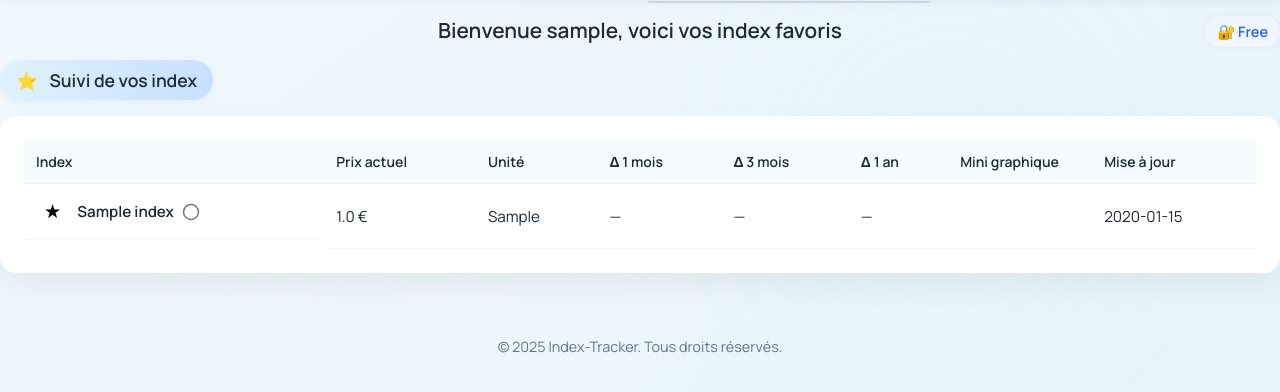
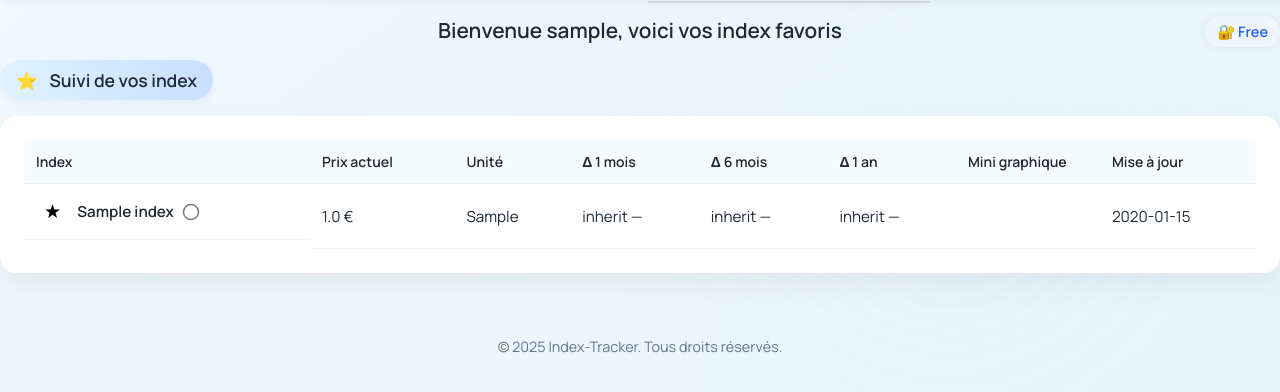
Before and after one commit to utis82/Index-tracker, a Django app: page /dashboard/ in a window 1280 px wide. Shown: the part 49-441 px from the top of the page. Run offline with Django 5.2, Linux system fonts and the light colour scheme; a user stored in the database is signed in; tables that the repository leaves empty hold one stand-in row (values such as "Sample post"); some libraries are stand-ins or nearby versions.

Commit message:
rajout des flèches dans dsb

```diff
--- a/main/templates/dashboard.html
+++ b/main/templates/dashboard.html
@@ -23,7 +23,7 @@
           <th style="padding: 12px;">Prix actuel</th>
           <th style="padding: 12px;">Unité</th>
           <th style="padding: 12px;">Δ 1 mois</th>
-          <th style="padding: 12px;">Δ 3 mois</th>
+          <th style="padding: 12px;">Δ 6 mois</th>
           <th style="padding: 12px;">Δ 1 an</th>
           <th style="padding: 12px;">Mini graphique</th>
           <th style="padding: 12px;">Mise à jour</th>
@@ -72,17 +72,20 @@
             <td style="padding: 12px;">{{ item.unit }}</td>  <!-- ✅ Nouvelle cellule -->
 
             <!-- Δ 1 mois -->
-            <td style="padding: 12px; color: {% if item.variation_1m and item.variation_1m > 0 %}red{% elif item.variation_1m and item.variation_1m < 0 %}green{% else %}inherit{% endif %};">
+            <td style="padding: 12px; color: {% if item.variation_1m > 0 %}red{% elif item.variation_1m  < 0 %}green{% else %}inherit{% endif %};">
+              {% if item.variation_1m > 0 %}▲{% elif item.variation_1m  < 0 %}▼{% else %}inherit{% endif %}
               {% if item.variation_1m %}{{ item.variation_1m }} %{% else %}—{% endif %}
             </td>
 
             <!-- Δ 6 mois -->
-            <td style="padding: 12px; color: {% if item.variation_6m and item.variation_6m > 0 %}red{% elif item.variation_6m and item.variation_6m < 0 %}green{% else %}inherit{% endif %};">
+            <td style="padding: 12px; color: {% if item.variation_6m  > 0 %}red{% elif item.variation_6m  < 0 %}green{% else %}inherit{% endif %};">
+              {% if item.variation_6m > 0 %}▲{% elif item.variation_6m  < 0 %}▼{% else %}inherit{% endif %}
               {% if item.variation_6m %}{{ item.variation_6m }} %{% else %}—{% endif %}
             </td>
 
             <!-- Δ 1 an -->
-            <td style="padding: 12px; color: {% if item.variation_1y and item.variation_1y > 0 %}red{% elif item.variation_1y and item.variation_1y < 0 %}green{% else %}inherit{% endif %};">
+            <td style="padding: 12px; color: {% if item.variation_1y  > 0 %}red{% elif item.variation_1y  < 0 %}green{% else %}inherit{% endif %};">
+              {% if item.variation_1y > 0 %}▲{% elif item.variation_1y  < 0 %}▼{% else %}inherit{% endif %}
               {% if item.variation_1y %}{{ item.variation_1y }} %{% else %}—{% endif %}
             </td>
 
```
